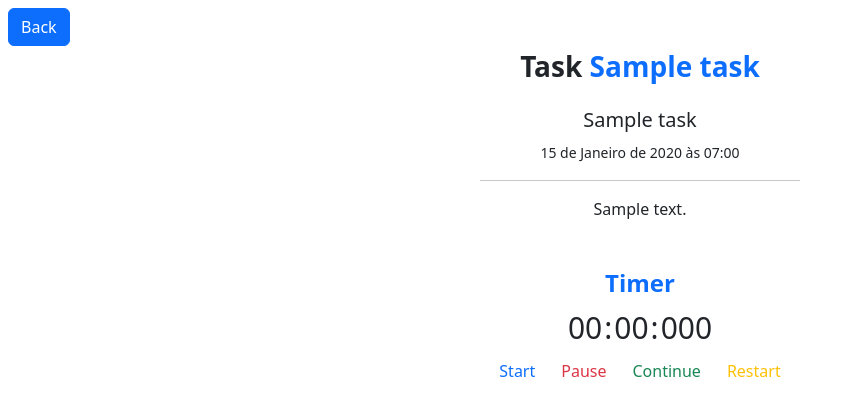
After one commit to NuneszG/Routine-organizer, a Django app: page /GetTask/1/ in a window 1280 px wide. The commit adds this page. Shown: the top 416 px of the page, without its empty margins (0-855 px from the left). Run offline with Django 5.2, Linux system fonts and the light colour scheme; tables that the repository leaves empty hold one stand-in row (values such as "Sample post").

Commit message:
created timer into specific task

```diff
--- /dev/null
+++ b/assets/css/main.css
@@ -0,0 +1,23 @@
+.timer {
+    display: flex;
+    align-items: center;
+    font-size: 30px;
+}
+
+.container {
+    display: flex;
+    flex-direction: column;
+    align-items: center;
+    justify-content: center;
+    min-width: 80px;
+}
+
+.buttons {
+    margin: 2px 0px;
+    display: flex;
+    flex-direction: row;
+}
+
+#minutes, #seconds, #miliseconds {
+    margin: 0px 2px 0px;
+}
--- a/project/templates/base.html
+++ b/project/templates/base.html
@@ -6,6 +6,7 @@
     <meta name="viewport" content="width=device-width, initial-scale=1.0">
     <title>Routine organizer | Nunes</title>
     <link href="https://cdn.jsdelivr.net/npm/bootstrap@5.3.3/dist/css/bootstrap.min.css" rel="stylesheet" integrity="sha384-QWTKZyjpPEjISv5WaRU9OFeRpok6YctnYmDr5pNlyT2bRjXh0JMhjY6hW+ALEwIH" crossorigin="anonymous">
+    <link rel="stylesheet" href="{% static '/css/main.css' %}">
 </head>
 <body>
     {% block content %}
--- /dev/null
+++ b/project/templates/task.html
@@ -0,0 +1,63 @@
+{% extends 'base.html' %}
+{% load static %}
+    {% block content %}
+        <a href="{% url 'tasks' %}" class="text-decoration-none mx-2 mt-2 btn btn-primary">Back</a>
+        <div class="text-center">
+            <div class="mx-auto">
+                <h3 class="mt-1 fw-semibold mb-4">
+                    Task
+                    <a class="text-decoration-none">{{ task.title }}</a>
+                </h3>
+
+                <div class="rounded text-center mt-3">
+                    <h5>
+                        {{ task.title }}
+                    </h5>
+                    <p>
+                        <small>
+                            {{ task.date }}
+                        </small>
+                    </p>
+                        <hr class="col-3 mx-auto">
+                    <p>
+                        {{ task.content }}
+                    </p>
+
+                    <div class="container mt-5">
+                        <h4 class="text-primary fw-semibold">Timer</h4>
+                        <div class="timer">
+                            <div id="minutes">
+                                00
+                            </div>
+                            :
+                            <div id="seconds">
+                                00
+                            </div>
+                            :
+                            <div id="miliseconds">
+                                000
+                            </div>
+                        </div>
+
+                        <div class="buttons">
+                            <button id="Start" class="btn text-primary">
+                                Start
+                            </button>
+                            <button id="Pause" class="btn text-danger">
+                                Pause
+                            </button>
+                            <button id="Continue" class="btn text-success">
+                                Continue
+                            </button>
+                            <button id="Restart" class="btn text-warning">
+                                Restart
+                            </button>
+                        </div>
+
+                    </div>
+
+
+                </div>
+            </div>
+        </div>
+    {% endblock %}
--- a/project/urls.py
+++ b/project/urls.py
@@ -2,9 +2,15 @@ from django.urls import path
 from .views import (
     Home,
     TasksPage,
+    Form,
+    Create,
+    GetTask,
 )
 
 urlpatterns = [
     path('', Home, name='home'),
     path('Tasks/', TasksPage, name='tasks'),
+    path('Create/', Create, name='create'),
+    path('Form/', Form, name='form'),
+    path('GetTask/<int:id>/', GetTask, name='task'),
 ]
--- a/project/views.py
+++ b/project/views.py
@@ -9,3 +9,24 @@ def TasksPage(request):
     task = Task.objects.all()
 
     return render(request, 'tasks.html', {'task': task})
+
+def Form(request):
+    return render(request, 'form.html')
+
+def Create(request):
+    title = request.POST.get('title')
+    caption = request.POST.get('caption')
+    content = request.POST.get('content')
+
+    task = Task.objects.create(
+        title = title,
+        caption = caption,
+        content = content
+    )
+
+    return render(request, 'tasks.html', {'task': task})
+
+def GetTask(request, id):
+    task = Task.objects.get(id=id)
+
+    return render(request, 'task.html', {'task': task})
```
Also changed, not shown: project/templates/form.html (added, +27 -0 lines), project/templates/tasks.html (+21 -11 lines), project/templates/create.html (deleted).
